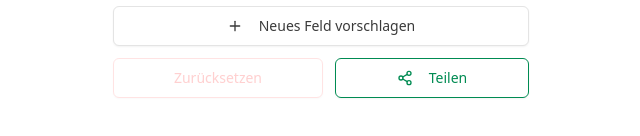
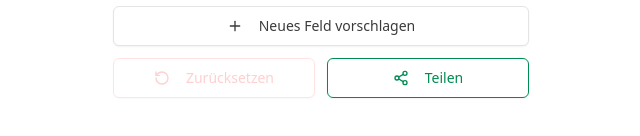
Before and after one commit to r3m00n/bingo, a Next.js app: page / in a window 1280 px wide. Shown: the part 566-702 px from the top of the page, without its empty margins (319-959 px from the left). Built offline with nearby package versions, Linux system fonts and the light colour scheme.

Commit message:
add reset icon

```diff
--- a/src/app/page.tsx
+++ b/src/app/page.tsx
@@ -2,7 +2,7 @@
 
 import { useCallback, useEffect, useRef, useState } from 'react';
 import { toPng } from 'html-to-image';
-import { Loader2, Plus, Share2, Sparkles } from 'lucide-react';
+import { Loader2, Plus, RotateCcw, Share2, Sparkles } from 'lucide-react';
 import { toast } from 'sonner';
 
 import { sendSuggestion } from '@/actions/send-suggestion';
@@ -429,6 +429,7 @@ export default function ParkBingo() {
               onClick={handleReset}
               disabled={bingoState.checked.every(checked => !checked)}
             >
+              <RotateCcw className='mr-2 h-4 w-4' />
               Zurücksetzen
             </Button>
 
```
